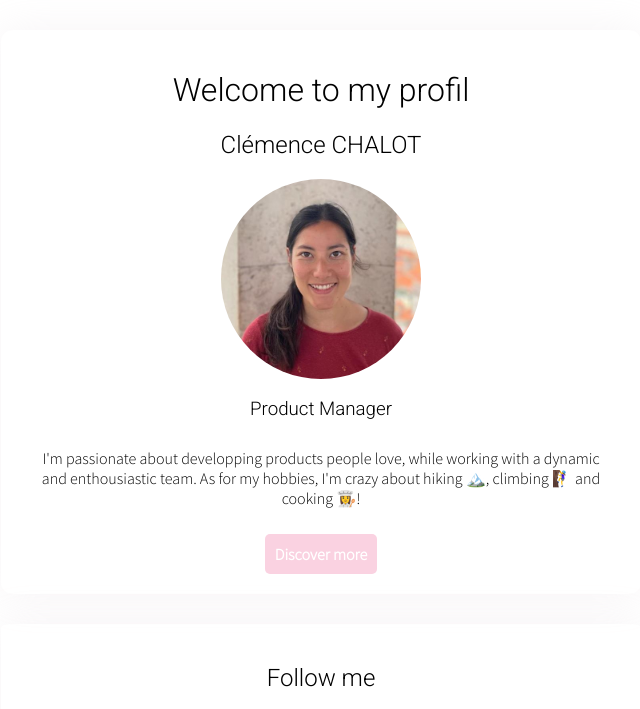
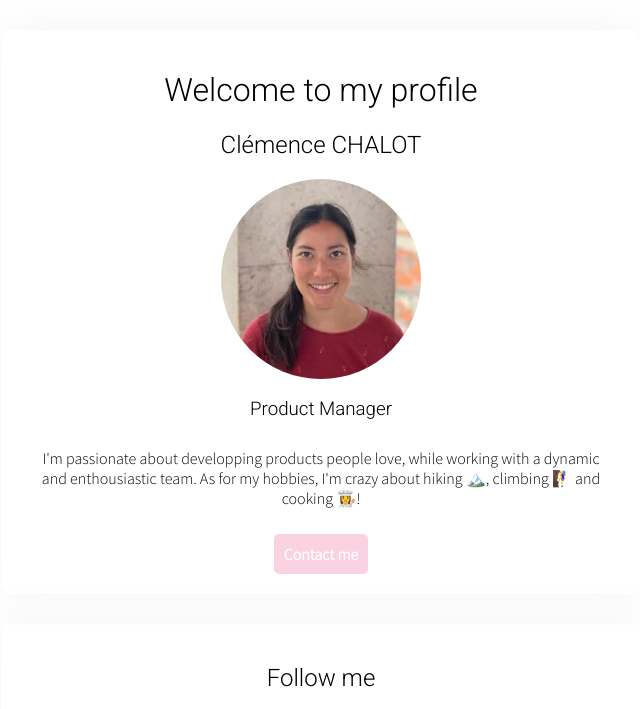
Before and after one commit to Clem-Cha-92/Profile, a plain HTML site: page index.html in a window 1280 px wide. Shown: the top 709 px of the page, without its empty margins (319-959 px from the left). Drawn offline with Linux system fonts and the light colour scheme.

Commit message:
Added email

```diff
--- a/index.html
+++ b/index.html
@@ -5,19 +5,19 @@
     <link rel="stylesheet" href="style.css">
     <link rel="stylesheet" href="https://use.fontawesome.com/releases/v5.6.3/css/all.css">
     <meta name="viewport" content="width=device-width, initial-scale=1">
-    <title>Clémence Chalot profil page</title>
+    <title>Clémence Chalot's profile page</title>
   </head>
 
   <body>
     <div class="container">
 
       <div class="card">
-        <h1>Welcome to my profil</h1>
+        <h1>Welcome to my profile</h1>
         <h2>Clémence CHALOT</h2>
         <img src="images/Profil.jpeg" alt="Clémence CHALOT profil picture">
         <h3>Product Manager</h3>
         <p>I'm passionate about developping products people love, while working with a dynamic and enthousiastic team. As for my hobbies, I'm crazy about hiking 🏔️, climbing 🧗‍♀️ and cooking 👩‍🍳!</p>
-        <a href="" class="btn-pastel-pink">Discover more</a>
+        <a href="mailto: clemence.chalot@gmail.com" class="btn-pastel-pink">Contact me</a>
       </div>
 
       <div class="card">
```
